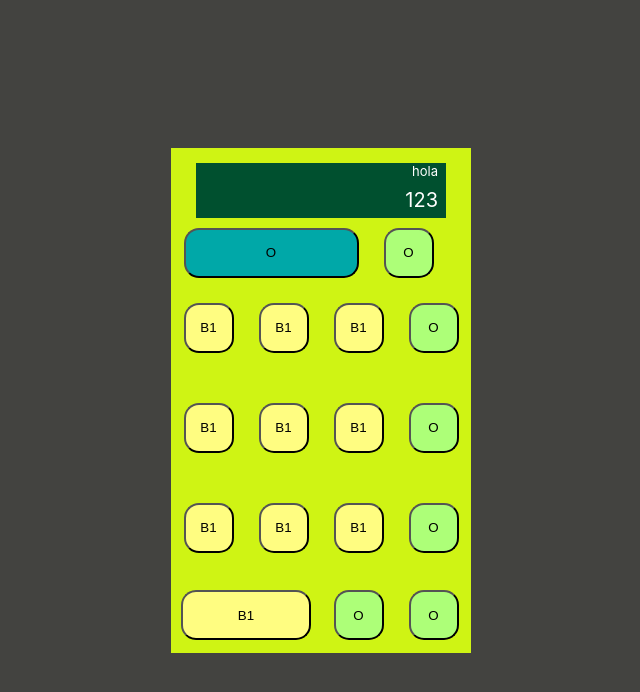
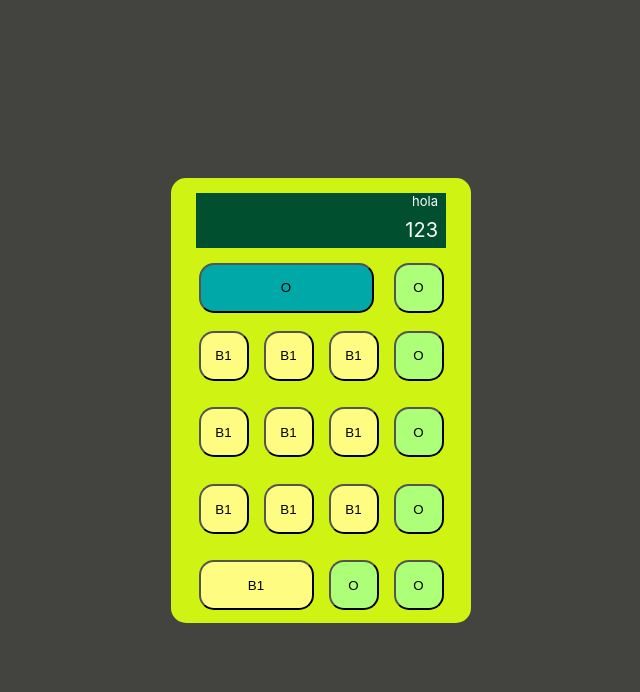
Before and after one commit to Widido1/calculator, a React (Create React App) app: page / in a window 1280 px wide. Shown: the top 692 px of the page, without its empty margins (319-959 px from the left). Built offline with nearby package versions, Linux system fonts and the light colour scheme; the HTML template or start-up script is replaced by a standard one.

Commit message:
Adjust css of the calculator

```diff
--- a/src/App.css
+++ b/src/App.css
@@ -18,7 +18,7 @@ textbox {
 .b0{
   border-radius: 15px;
   background-color: #FFFD81;
-  min-width: 130px;
+  min-width: 115px;
   height: 50px;
 }
 .b1{
@@ -48,6 +48,7 @@ textbox {
   min-width: 175px;
   height: 50px;
 }
+
 #CalculatorScreen{
   display: grid;
   grid-template-rows: 30px 30px;
@@ -55,6 +56,7 @@ textbox {
   height: 80px;
   background-color: #CFF414;
   padding-top: 10px;
+  border-radius: 15px 15px 0px 0px;
 }
 #Screen1{
   display: block;
@@ -78,29 +80,34 @@ textbox {
 
 #CalculatorAC{
   display: grid;
-  grid-template-columns: 200px 75px;
+  grid-template-columns: 195px 50px;
   background-color: #CFF414;
   justify-content: center;
+  padding-top: 5px;
+  height: 60px;
 }
 
 #Calculator1-9{
   display: grid;
-  grid-template-columns: 75px 75px 75px 75px;
+  grid-template-columns: 65px 65px 65px 65px;
+  justify-content: center;
   align-items: center;
   justify-items: center;
   background-color: #CFF414;
   width: 300px;
-  height: 300px;
+  height: 230px;
   z-index: 2;
 }
 #Calculator0{
   display: grid;
-  grid-template-columns: 150px 75px 75px;
+  grid-template-columns: 130px 65px 65px;
   align-items: center;
   justify-items: center;
+  justify-content: center;
   width: 300px;
   height: 75px;
   background-color: #CFF414;
+  border-radius: 0px 0px 15px 15px;
 }
 
 #Number_Box{
```
